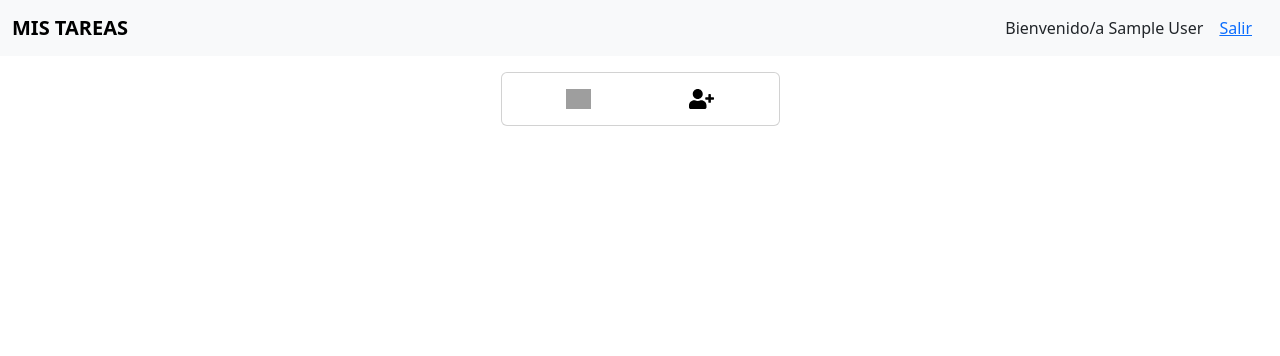
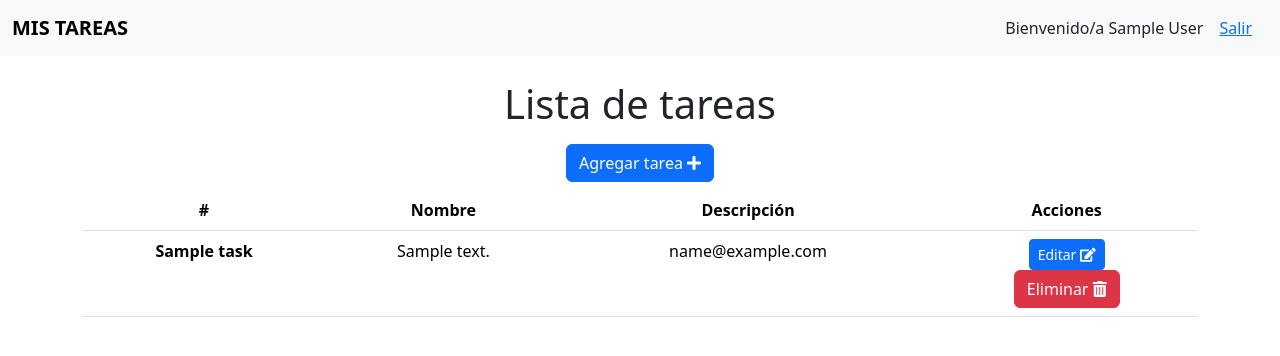
Before and after one commit to lbeatriz/PROYECTOS-PYTHON-2024, a Flask app: page /tasks in a window 1280 px wide. Shown: the top 356 px of the page. Run offline with Flask 3, Linux system fonts and the light colour scheme; the visitor is signed in with stand-in values (Sample User, id 1); tables that the repository leaves empty or names only in its code hold one stand-in row (values such as "Sample post"); some libraries are stand-ins or nearby versions; grey boxes are pictures that could not be loaded.

Commit message:
CRUD Listo

```diff
--- a/agenda/src/app.py
+++ b/agenda/src/app.py
@@ -1,4 +1,5 @@
 from flask import Flask,render_template,request,redirect,url_for,session
+from datetime import datetime
 import config
 from flask_mysqldb import MySQL
 
@@ -31,9 +32,54 @@ def login():
     else:
         return render_template('login.html', message="Email o contraseña incorrectos")
 
-@app.route("/tasks")
+@app.route("/tasks",methods=['GET'])
 def tasks ():
-    return render_template('tasks.html')
+
+    cur = mysql.connection.cursor()
+    cur.execute("SELECT * FROM tasks")
+    tasks = cur.fetchall()
+    cur.close()
+    return render_template('tasks.html', tasks = tasks)
+
+
+@app.route('/add_task', methods=['POST'])
+def add_task():
+    if request.method == 'POST':
+        nombre = request.form['nombre']
+        descripcion = request.form['descripcion']
+        cur = mysql.connection.cursor()
+        # Obtener la fecha y hora actual
+        fecha_actual = datetime.now().strftime('%Y-%m-%d %H:%M:%S')
+        cur.execute("INSERT INTO tasks (nombre, descripcion,email,fecha) VALUES (%s, %s, %s, %s)", (nombre, descripcion,session['email'],fecha_actual))
+        mysql.connection.commit()
+        cur.close()
+        return redirect(url_for('tasks'))
+
+@app.route('/edit_task/<int:id>', methods=['GET', 'POST'])
+def edit_task(id):
+    cur = mysql.connection.cursor()
+    if request.method == 'POST':
+        nombre = request.form['nombre']
+        descripcion = request.form['descripcion']
+        cur.execute("UPDATE tasks SET nombre = %s, descripcion = %s WHERE id = %s", (nombre, descripcion, id))
+        mysql.connection.commit()
+        cur.close()
+        return redirect(url_for('tasks'))
+    else:
+        cur.execute("SELECT * FROM tasks WHERE id = %s", (id))
+        task = cur.fetchone()
+        cur.close()
+        return render_template('edit.html', task=task)
+
+@app.route('/delete_task', methods=['POST'])
+def delete_task():
+    cur = mysql.connection.cursor()
+    id = request.form['task_id']
+    print("Valor de id:", id)
+    cur.execute("DELETE FROM tasks WHERE id = %s", (id))
+    mysql.connection.commit()
+    cur.close()
+    return redirect(url_for('tasks'))
 
 if __name__ =='__main__':
     app.run(debug=True)
--- a/agenda/src/templates/tasks.html
+++ b/agenda/src/templates/tasks.html
@@ -5,6 +5,7 @@
     <meta name="viewport" content="width=device-width, initial-scale=1.0">
     <title>Listado de tareas</title>
     <link href="https://cdn.jsdelivr.net/npm/bootstrap@5.3.0-alpha1/dist/css/bootstrap.min.css" rel="stylesheet" integrity="sha384-GLhlTQ8iRABdZLl6O3oVMWSktQOp6b7In1Zl3/Jr59b6EGGoI1aFkw7cmDA6j6gD" crossorigin="anonymous">
+    <link rel="stylesheet" href="https://cdnjs.cloudflare.com/ajax/libs/font-awesome/5.15.4/css/all.min.css">
     <script src="https://cdn.jsdelivr.net/npm/bootstrap@5.3.0-alpha1/dist/js/bootstrap.bundle.min.js" integrity="sha384-w76AqPfDkMBDXo30jS1Sgez6pr3x5MlQ1ZAGC+nuZB+EYdgRZgiwxhTBTkF7CXvN" crossorigin="anonymous"></script>
 </head>
 <body>
@@ -16,12 +17,125 @@
     </nav>
 
     <div class="container">
-        <div class="card mt-3 w-25 mx-auto d-block">
-            <div class="card-body d-flex">
-                <img src="{{url_for('static', filename='images/plus-circle-solid.svg')}}" width="25" class="mx-auto d-block" data-bs-toggle="modal" data-bs-target="#">
-                <img src="{{url_for('static', filename='images/user-plus-solid.svg')}}" width="25" class="mx-auto d-block" data-bs-toggle="modal" data-bs-target="#">
+       <div class="row">
+        <div class="col-12 text-center">
+            <h1 class="mt-4">Lista de tareas</h1>
+            <button type="button" class="btn btn-primary my-2" data-bs-toggle="modal" data-bs-target="#taskModal" data-taskid="0">Agregar tarea <i class="fas fa-plus"></i></button>
+            <table class="table">
+                <thead>
+                    <tr>
+                        <th scope="col">#</th>
+                        <th scope="col">Nombre</th>
+                        <th scope="col">Descripción</th>
+                        <th scope="col">Acciones</th>
+                    </tr>
+                </thead>
+                <tbody>
+                    {% for task in tasks %}
+                    <tr>
+                        <th scope="row">{{ task[0] }}</th>
+                        <td>{{ task[1] }}</td>
+                        <td>{{ task[2] }}</td>
+                        <td>
+                            <button type="button" class="btn btn-primary btn-sm" data-bs-toggle="modal" data-bs-target="#taskModal" data-bs-id="{{task[0]}}" data-bs-nombre = "{{task[1]}}" data-bs-descripcion = "{{task[2]}}">Editar <i class="fas fa-edit"></i></button>
+                            <form action="/delete_task" method="post" id="deleteTaskForm">
+                                <input type="hidden" name="task_id" id="deleteTaskId" value="{{task[0]}}">
+                                <button type="submit" class="btn btn-danger">Eliminar <i class="fas fa-trash-alt"></i></button>
+                            </form>
+                        </td>
+                    </tr>
+                    {% endfor %}
+                </tbody>
+            </table>
+        </div>
+       </div>
+    </div>
+     <!-- Modal para crear/editar tarea -->
+     <div class="modal fade" id="taskModal" tabindex="-1" role="dialog" aria-labelledby="taskModalLabel" aria-hidden="true">
+        <div class="modal-dialog" role="document">
+            <div class="modal-content">
+                <div class="modal-header">
+                    <h5 class="modal-title" id="taskModalLabel">Agregar tarea</h5>
+                    <button type="button" class="btn-close" data-bs-dismiss="modal" aria-label="Close">
+                    </button>
+                </div>
+                <div class="modal-body">
+                    <form id="taskForm" method="POST" action="{{ url_for('add_task') }}">
+                        <input type="hidden" id="taskId" name="taskId">
+                        <div class="form-group">
+                            <label for="nombre">Nombre:</label>
+                            <input type="text" class="form-control" id="nombre" name="nombre" required>
+                        </div>
+                        <div class="form-group">
+                            <label for="descripcion">Descripción:</label>
+                            <input type="text" class="form-control" id="descripcion" name="descripcion" required>
+                        </div>
+                        <div class="form-group text-center mt-2">
+                            <button type="submit" class="btn btn-primary">Guardar</button>
+                        </div>
+                    </form>
+                </div>
             </div>
         </div>
     </div>
 </body>
+
+ <script>
+
+
+    function editar(id,nombre,descripcion){
+        console.log(nombre);
+    }
+
+    const nombreModal = document.getElementById('taskModal')
+if (nombreModal) {
+  nombreModal.addEventListener('show.bs.modal', event => {
+    // Button that triggered the modal
+    const button = event.relatedTarget
+    // Extract info from data-bs-* attributes
+    const id = button.getAttribute('data-bs-id')
+    const name = button.getAttribute('data-bs-nombre')
+    const desc = button.getAttribute('data-bs-descripcion')
+    // If necessary, you could initiate an Ajax request here
+    // and then do the updating in a callback.
+
+    // Update the modal's content.
+    const modalNombre = nombreModal.querySelector('#nombre')
+    const modalDesc = nombreModal.querySelector('#descripcion')
+  //  const modalBodyInput = exampleModal.querySelector('.modal-body input')
+
+    //modal.textContent = `New message to ${recipient}`
+    modalNombre.value = name
+    modalDesc.value = desc
+    if(id){
+        nombreModal.querySelector('.modal-title').textContent = 'Editar tarea';
+        nombreModal.querySelector('#taskForm').setAttribute('action', '{{ url_for("edit_task", id=0) }}'.replace('0', id));
+    }
+  })
+}
+
+
+
+    $('#taskModal').on('show.bs.modal', function (event) {
+            console.log('evento',event);
+            var button = $(event.relatedTarget);
+            var taskId = button.data('taskid');
+            var modal = $(this);
+            const recipient = button.getAttribute('data-bs-nombre');
+            modal.querySelector('#nombre').text = recipient
+            if (taskId != 0) {
+                modal.find('.modal-title').text('Editar tarea');
+                modal.find('#taskId').val(taskId);
+                modal.find('#nombre').val(button.closest('tr').find('td:eq(1)').text());
+                modal.find('#descripcion').val(button.closest('tr').find('td:eq(2)').text());
+                modal.find('#taskForm').attr('action', '{{ url_for("edit_task", id=0) }}'.replace('0', taskId));
+            } else {
+                modal.find('.modal-title').text('Agregar tarea');
+                modal.find('#taskId').val('');
+                modal.find('#nombre').val('');
+                modal.find('#descripcion').val('');
+                modal.find('#taskForm').attr('action', '{{ url_for("add_task") }}');
+            }
+        });
+    </script>
 </html>
```
